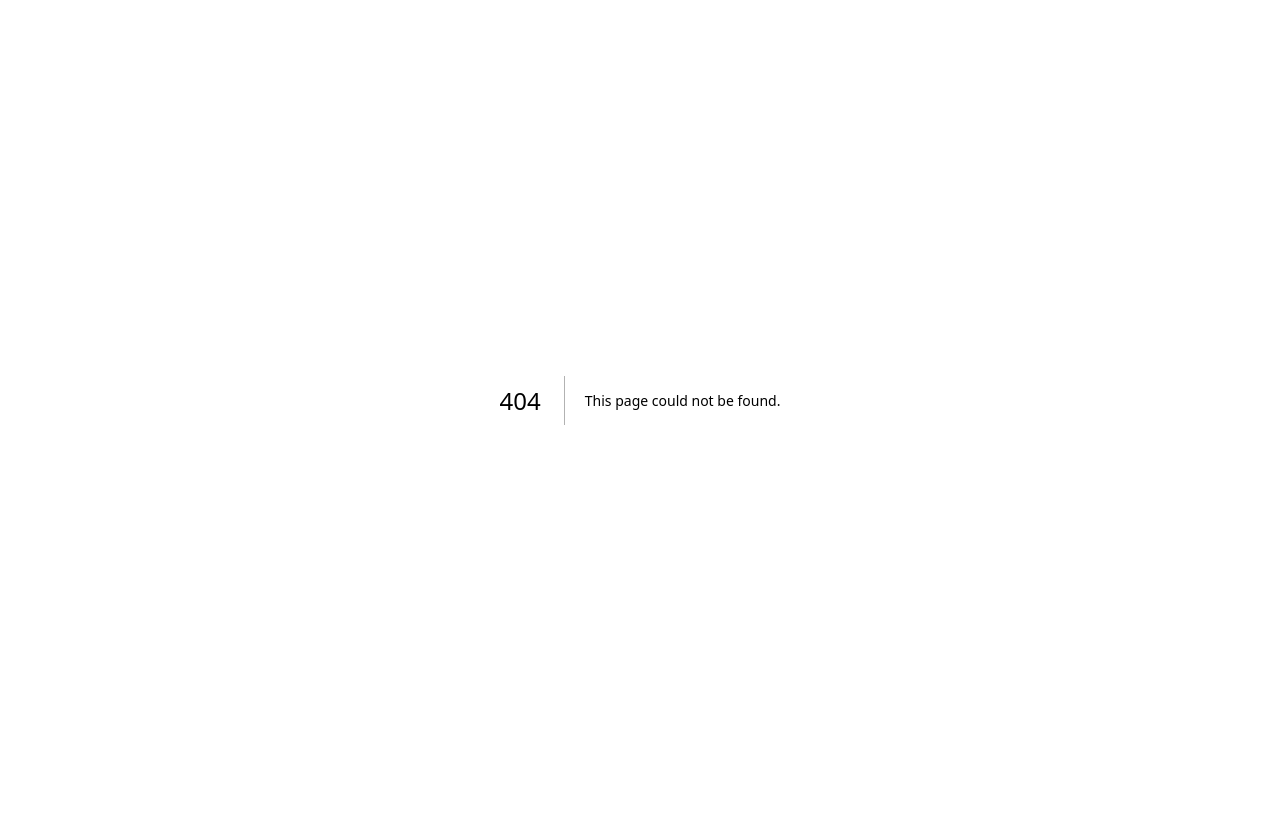
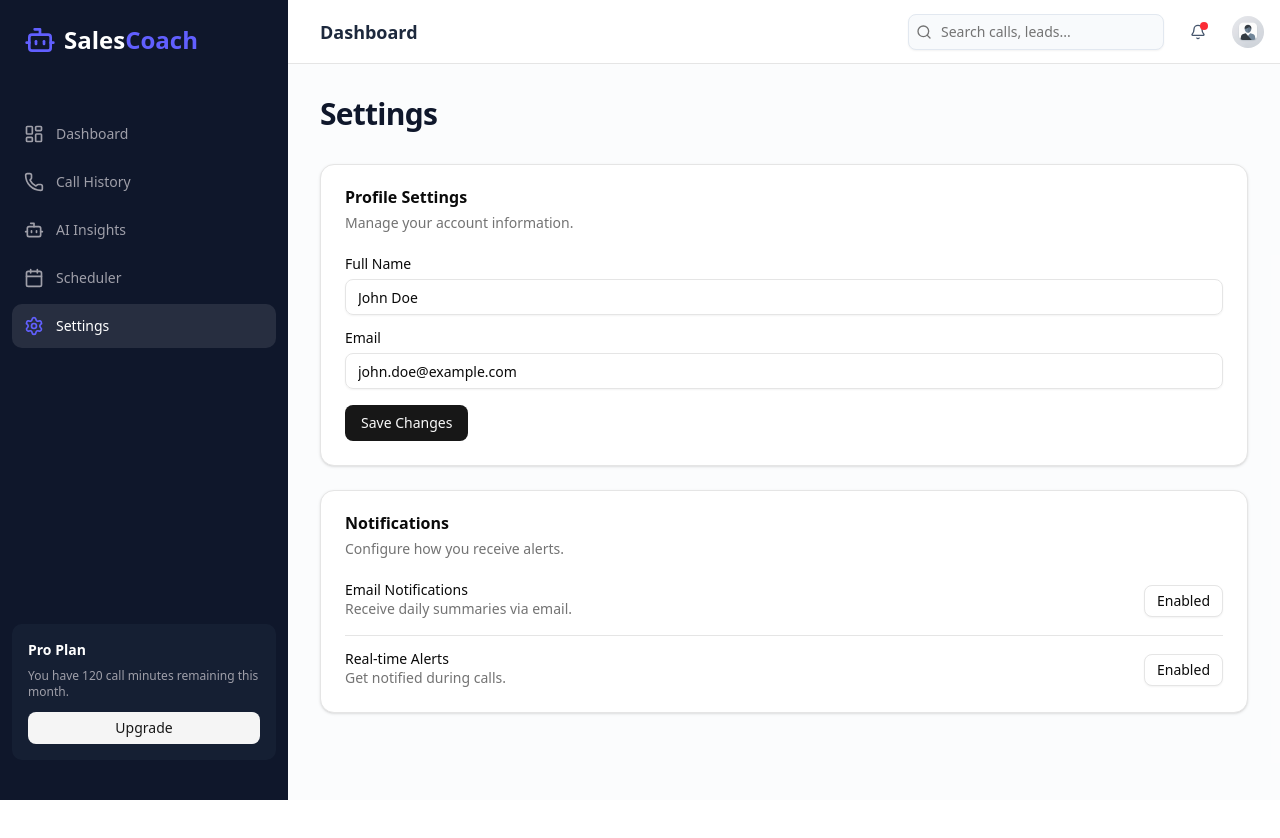
Before and after one commit to Ameer-HCode/ai-sales-coach, a Next.js app: page /settings in a window 1280 px wide. Before the commit this address had no page. Before the commit the page ends 800 px from the top, so only its background shows below. Built offline with nearby package versions, Linux system fonts and the light colour scheme.

Commit message:
Add Settings page with profile and notification options

```diff
--- /dev/null
+++ b/app/settings/page.tsx
@@ -0,0 +1,70 @@
+import { Sidebar } from "@/components/layout/sidebar"
+import { Navbar } from "@/components/layout/navbar"
+import { Card, CardContent, CardHeader, CardTitle, CardDescription } from "@/components/ui/card"
+import { Input } from "@/components/ui/input"
+import { Button } from "@/components/ui/button"
+import { Label } from "@/components/ui/label"
+import { Separator } from "@/components/ui/separator"
+
+export default function SettingsPage() {
+    return (
+        <div className="h-full relative">
+            <div className="hidden h-full md:flex md:w-72 md:flex-col md:fixed md:inset-y-0 z-[80] bg-gray-900">
+                <Sidebar />
+            </div>
+            <main className="md:pl-72 pb-10">
+                <Navbar />
+                <div className="p-8 space-y-8 bg-slate-50/50 min-h-[calc(100vh-4rem)]">
+                    <div className="flex items-center justify-between">
+                        <h2 className="text-3xl font-bold tracking-tight text-slate-900">Settings</h2>
+                    </div>
+
+                    <div className="grid gap-6">
+                        <Card>
+                            <CardHeader>
+                                <CardTitle>Profile Settings</CardTitle>
+                                <CardDescription>Manage your account information.</CardDescription>
+                            </CardHeader>
+                            <CardContent className="space-y-4">
+                                <div className="grid gap-2">
+                                    <Label htmlFor="name">Full Name</Label>
+                                    <Input id="name" defaultValue="John Doe" />
+                                </div>
+                                <div className="grid gap-2">
+                                    <Label htmlFor="email">Email</Label>
+                                    <Input id="email" defaultValue="john.doe@example.com" />
+                                </div>
+                                <Button>Save Changes</Button>
+                            </CardContent>
+                        </Card>
+
+                        <Card>
+                            <CardHeader>
+                                <CardTitle>Notifications</CardTitle>
+                                <CardDescription>Configure how you receive alerts.</CardDescription>
+                            </CardHeader>
+                            <CardContent className="space-y-4">
+                                <div className="flex items-center justify-between">
+                                    <div className="space-y-0.5">
+                                        <Label>Email Notifications</Label>
+                                        <p className="text-sm text-muted-foreground">Receive daily summaries via email.</p>
+                                    </div>
+                                    {/* Toggle would go here */}
+                                    <Button variant="outline" size="sm">Enabled</Button>
+                                </div>
+                                <Separator />
+                                <div className="flex items-center justify-between">
+                                    <div className="space-y-0.5">
+                                        <Label>Real-time Alerts</Label>
+                                        <p className="text-sm text-muted-foreground">Get notified during calls.</p>
+                                    </div>
+                                    <Button variant="outline" size="sm">Enabled</Button>
+                                </div>
+                            </CardContent>
+                        </Card>
+                    </div>
+                </div>
+            </main>
+        </div>
+    )
+}
```
